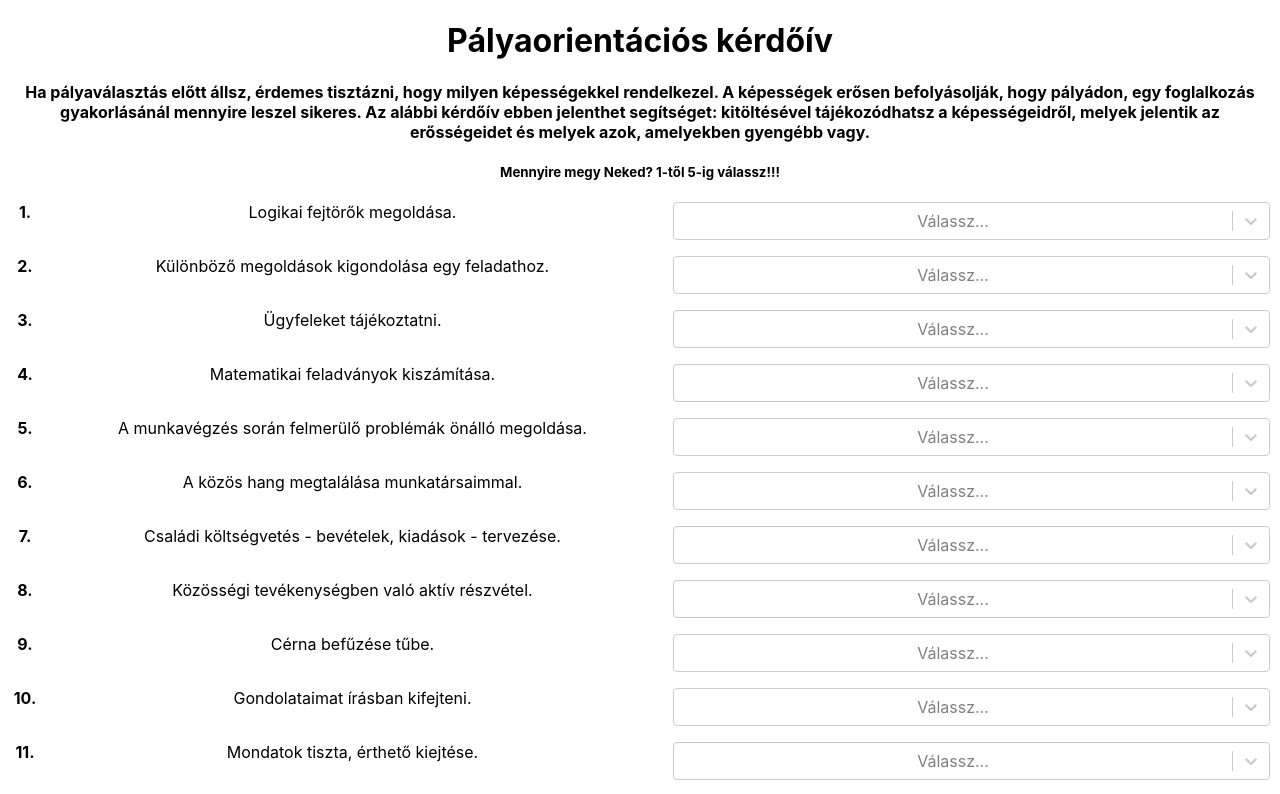
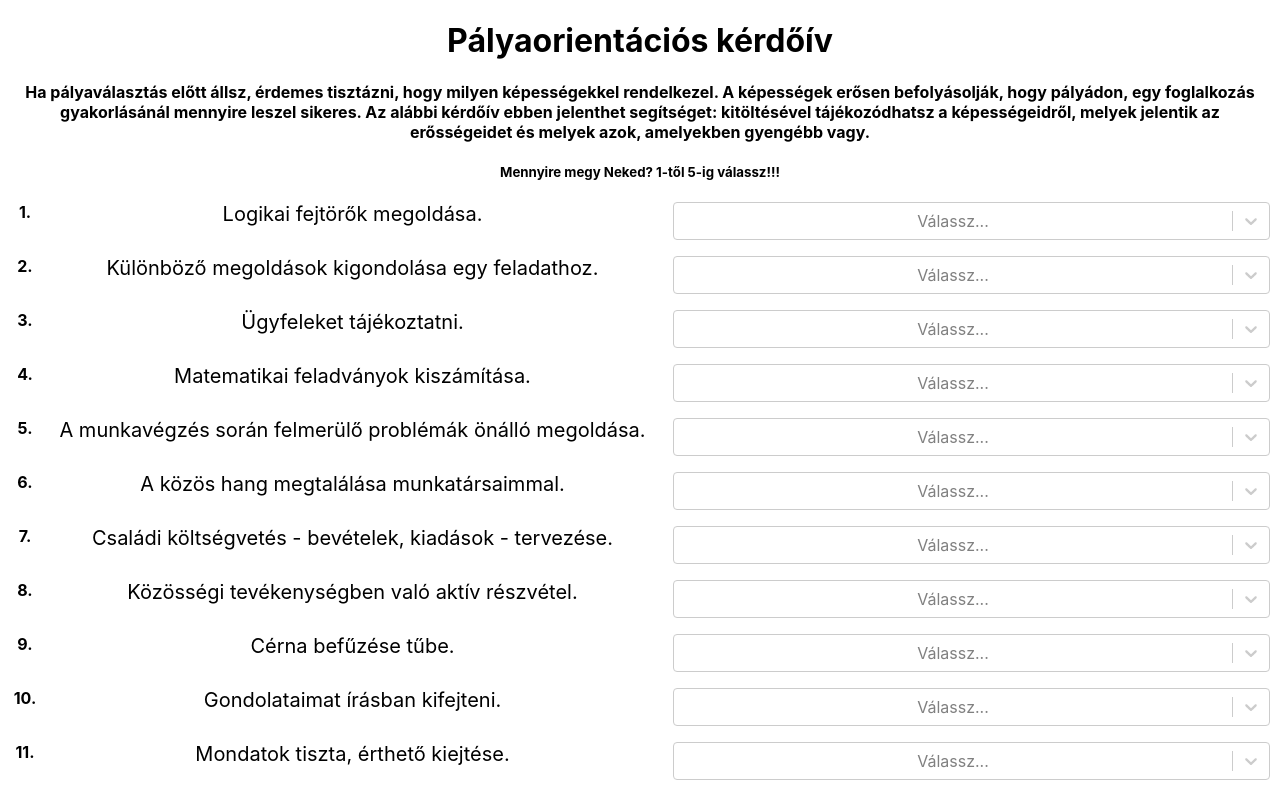
Before and after one commit to nahajia/proba_08_27_netlify_react, a React (Create React App) app: page / in a window 1280 px wide. Shown: the top 794 px of the page. Built offline with nearby package versions, Linux system fonts and the light colour scheme.

Commit message:
fontsize

```diff
--- a/src/App.js
+++ b/src/App.js
@@ -133,7 +133,7 @@ azok, amelyekben gyengébb vagy.</h4>
               <span style={{ flex: '0 0 30px', fontWeight: 'bold', marginRight: '0.5rem' }}>
                 {index + 1}.
               </span>
-              <span style={{ flex: '1 1 400px' }}>
+              <span style={{ flex: '1 1 400px', fontSize:20 }}>
                 {elem.kijelentes}
               </span>
             </div>
```
